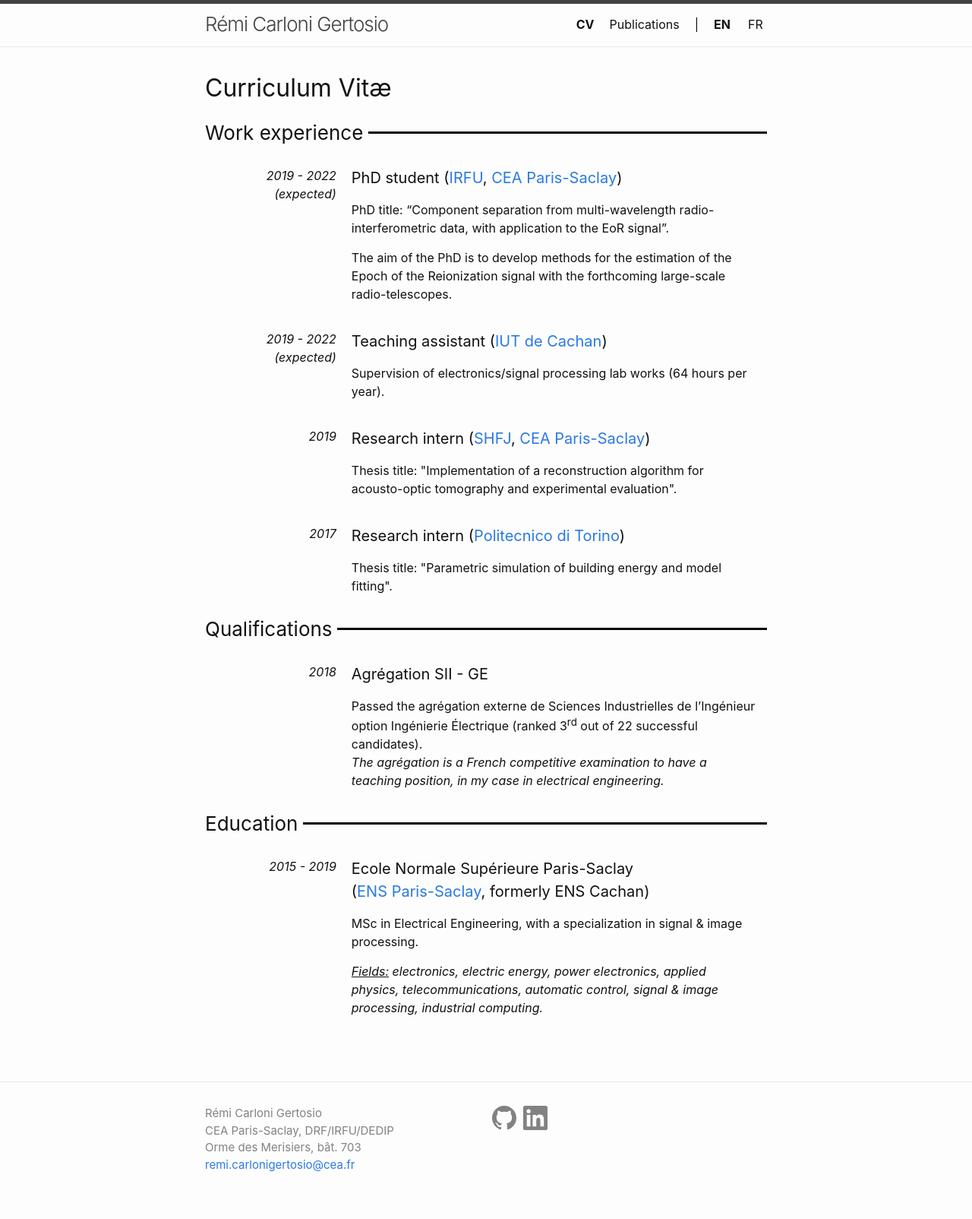
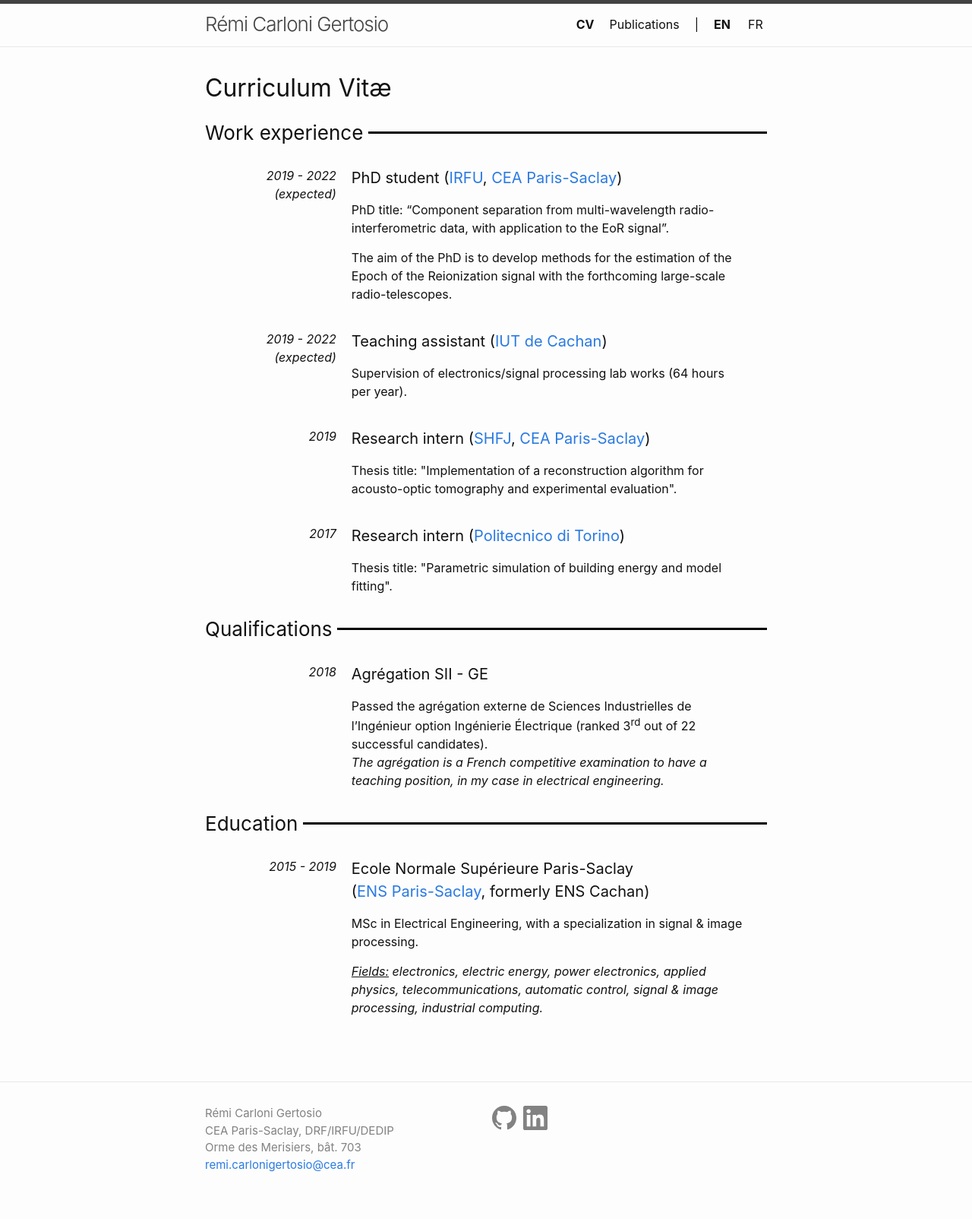
Before and after one commit to RCarloniGertosio/rcarlonigertosio.github.io, a Jekyll site: the page built from cv.markdown, in a window 1280 px wide. Shown: the whole page at 76% size. Built offline with Jekyll 4.4.1, drawn with Linux system fonts in a browser that asks for light colours.

Commit message:
Rendering fixes

```diff
--- a/_includes/footer.html
+++ b/_includes/footer.html
@@ -30,5 +30,6 @@
       </div>
 
   </div>
+  </div>
 
 </footer>
--- a/_sass/minima/_layout.scss
+++ b/_sass/minima/_layout.scss
@@ -36,6 +36,10 @@
       margin-right: 20px;
     }
 
+	&:first-child {
+		margin-left: 20px;
+	}
+
   }
 
   .lang-link {
@@ -44,61 +48,7 @@
 
   }
 
-  @include media-query($on-palm) {
-    position: absolute;
-    top: 9px;
-    right: $spacing-unit / 2;
-    background-color: $background-color;
-    border: 1px solid $grey-color-light;
-    border-radius: 5px;
-    text-align: right;
-
-    label[for="nav-trigger"] {
-      display: block;
-      float: right;
-      width: 36px;
-      height: 36px;
-      z-index: 2;
-      cursor: pointer;
-    }
-
-    .menu-icon {
-      display: block;
-      float: right;
-      width: 36px;
-      height: 26px;
-      line-height: 0;
-      padding-top: 10px;
-      text-align: center;
-
-      > svg {
-        fill: $grey-color-dark;
-      }
-    }
-
-    input ~ .trigger {
-      clear: both;
-      display: none;
-    }
-
-    input:checked ~ .trigger {
-      display: block;
-      padding-bottom: 5px;
-    }
-
-    .page-link {
-      display: block;
-      padding: 5px 10px;
-
-      &:not(:last-child) {
-        margin-right: 0;
-      }
-      margin-left: 20px;
-    }
-
-  }
 }
-
 
 
 /**
@@ -156,7 +106,7 @@
   width:         calc(45% - (#{$spacing-unit} / 2));
 }*/
 
-@include media-query($on-laptop) {
+@include media-query($on-palm) {
   .footer-col-1,
   .footer-col-2 {
     width: -webkit-calc(100% - (#{$spacing-unit} / 2));
@@ -287,12 +237,17 @@
 }
 
 .cv-left {
-  width: 22%;
-  text-align: right;
+  text-align: left;
+  @media screen and (min-width: $on-palm) {
+	width: 22%;
+	text-align: right;
+  }
 }
 
 .cv-right {
-  width: 72%;
+  @media screen and (min-width: $on-palm) {
+	width: 70%;
+  }
 }
 
 .cv-row:after {
```
